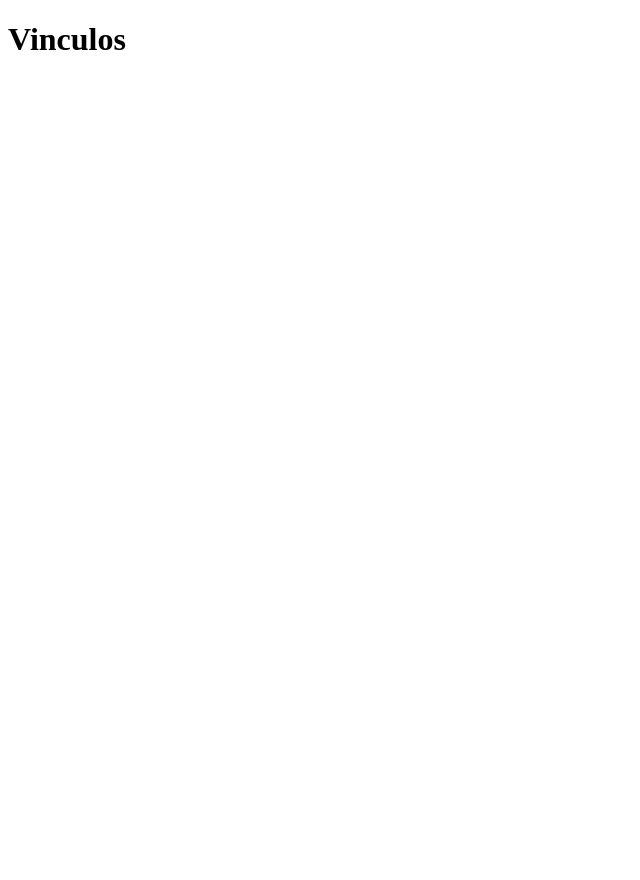
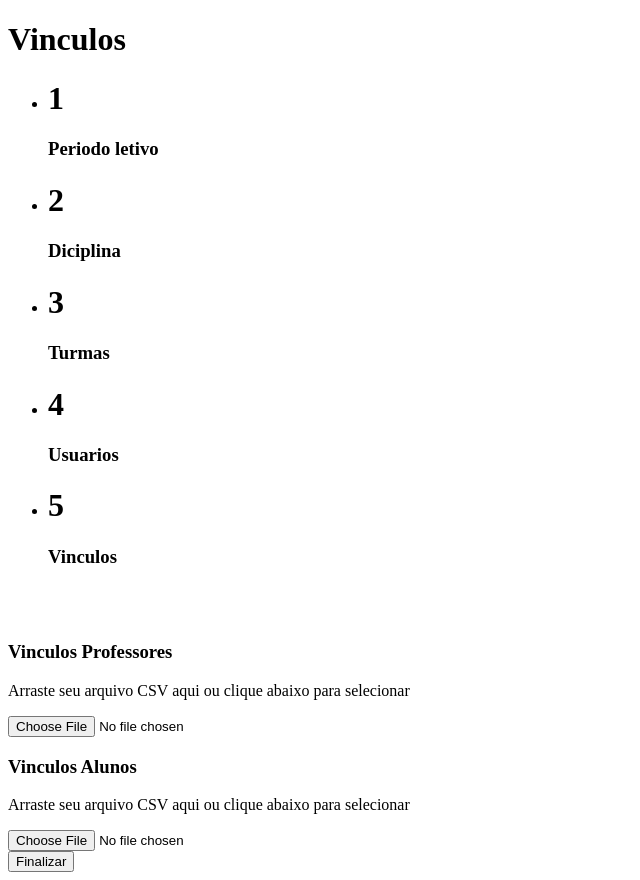
Before and after one commit to stheffanysantos/Project-Bonsae-Frontend, a Vue app: page /vinculos in a window 1280 px wide. Shown: the whole page, without its empty margins (0-640 px from the left). Before the commit the page ends 800 px from the top, so only its background shows below. Built offline with nearby package versions, Linux system fonts and the light colour scheme.

Commit message:
vinculos view

```diff
--- a/src/views/DisciplinasView.vue
+++ b/src/views/DisciplinasView.vue
@@ -22,6 +22,11 @@
           <h1>4</h1>
           <h3>Usuarios</h3>
         </li>
+        <p><i class="arrow right"></i></p>
+        <li>
+          <h1 class="">5</h1>
+          <h3>Vinculos</h3>
+        </li>
       </ul>
       <CsvUploader />
     </div>
--- a/src/views/PeriodoView.vue
+++ b/src/views/PeriodoView.vue
@@ -22,6 +22,11 @@
           <h1>4</h1>
           <h3>Usuarios</h3>
         </li>
+        <p><i class="arrow right"></i></p>
+        <li>
+          <h1 class="">5</h1>
+          <h3>Vinculos</h3>
+        </li>
       </ul>
       <CsvUploader />
     </div>
--- a/src/views/TurmasView.vue
+++ b/src/views/TurmasView.vue
@@ -22,6 +22,11 @@
           <h1>4</h1>
           <h3>Usuarios</h3>
         </li>
+        <p><i class="arrow right"></i></p>
+        <li>
+          <h1 class="">5</h1>
+          <h3>Vinculos</h3>
+        </li>
       </ul>
       <CsvUploader />
     </div>
--- a/src/views/UsuariosView.vue
+++ b/src/views/UsuariosView.vue
@@ -22,10 +22,15 @@
           <h1 class="concluido">4</h1>
           <h3>Usuarios</h3>
         </li>
+        <p><i class="arrow right"></i></p>
+        <li>
+          <h1 class="">5</h1>
+          <h3>Vinculos</h3>
+        </li>
       </ul>
       <CsvUploader />
     </div>
-    <button>Finalizar</button>
+    <button @click="goVinculos">Proximo</button>
   </div>
 </template>
 
@@ -37,8 +42,8 @@ export default {
     CsvUploader,
   },
   methods: {
-    goUsuarios() {
-      this.$router.push('/usuarios');
+    goVinculos() {
+      this.$router.push('/vinculos');
     }
   }
 }
--- a/src/views/VinculosView.vue
+++ b/src/views/VinculosView.vue
@@ -1,5 +1,57 @@
 <template>
-  <div>
+  <div class="containerUploader">
     <h1>Vinculos</h1>
+    <div class="content">
+      <ul class="passos">
+        <li>
+          <h1 class="concluido">1</h1>
+          <h3>Periodo letivo</h3>
+        </li>
+        <p><i class="arrow right"></i></p>
+        <li>
+          <h1 class="concluido">2</h1>
+          <h3>Diciplina</h3>
+        </li>
+        <p><i class="arrow right"></i></p>
+        <li>
+          <h1 class="concluido">3</h1>
+          <h3>Turmas</h3>
+        </li>
+        <p><i class="arrow right"></i></p>
+        <li>
+          <h1 class="concluido">4</h1>
+          <h3>Usuarios</h3>
+        </li>
+        <p><i class="arrow right"></i></p>
+        <li>
+          <h1 class="concluido">5</h1>
+          <h3>Vinculos</h3>
+        </li>
+      </ul>
+      <br>
+      <br>
+      <h3>Vinculos Professores</h3>
+      <CsvUploader />
+      <h3>Vinculos Alunos</h3>
+      <CsvUploader />
+    </div>
+    <button>Finalizar</button>
   </div>
 </template>
+
+<script>
+import CsvUploader from '@/components/CsvUploader.vue';
+export default {
+  name: 'App',
+  components: {
+    CsvUploader,
+  },
+  methods: {
+    goUsuarios() {
+      this.$router.push('/usuarios');
+    }
+  }
+}
+</script>
+
+<style></style>
```
